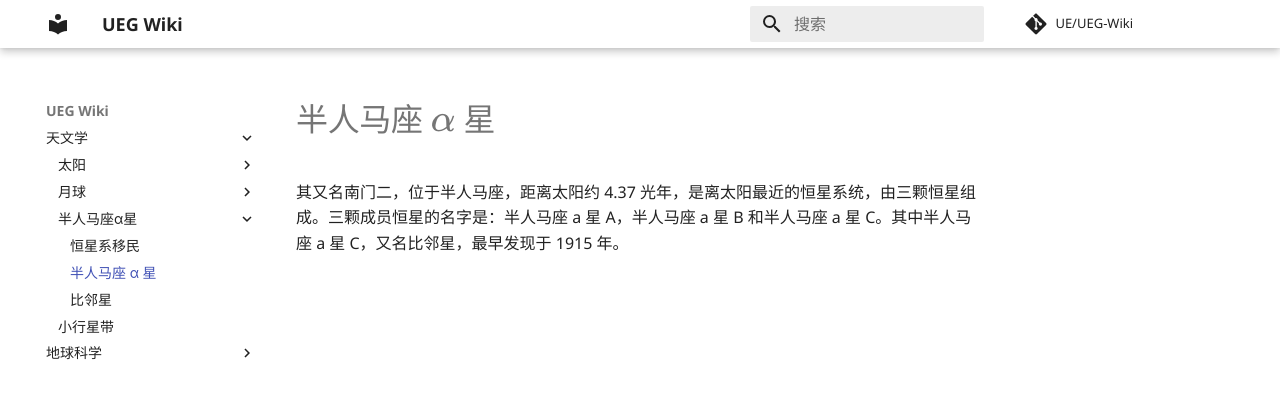
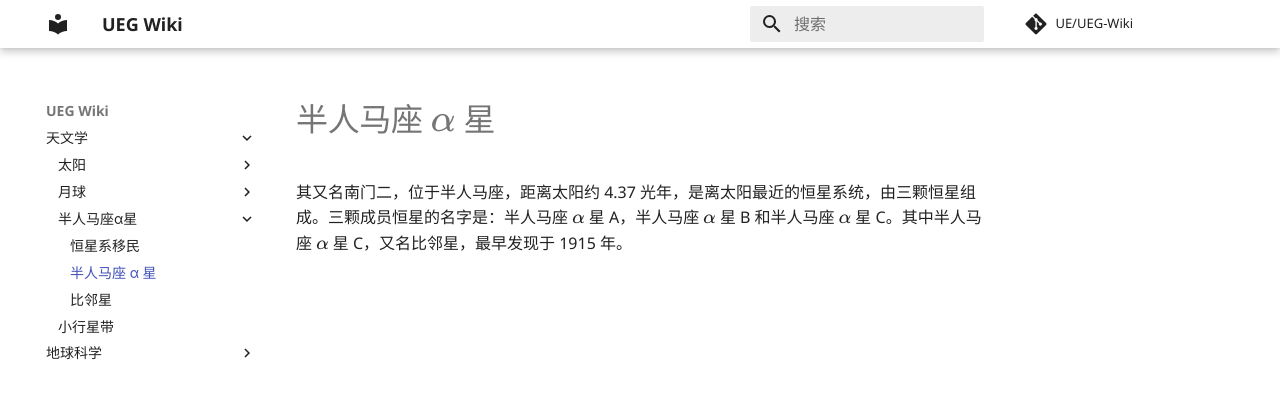
Before and after one commit to UnitedEarths/UEG-WIKI, an MkDocs documentation site: the page built from docs/astronomy/alpha-centauri/alpha-centauri.md, in a window 1280 px wide. Shown: the top 399 px of the page. Built offline with MkDocs 1.6.1 and Material for MkDocs 9.7.7, drawn with Linux system fonts in a browser that asks for light colours; formulas are drawn with MathJax 3; comment, search, counter and statistics services are not loaded.

```diff
--- a/docs/astronomy/alpha-centauri/alpha-centauri.md
+++ b/docs/astronomy/alpha-centauri/alpha-centauri.md
@@ -2,4 +2,4 @@ title: 半人马座 α 星
 
 # 半人马座 $α$ 星
 
-其又名南门二，位于半人马座，距离太阳约 4.37 光年，是离太阳最近的恒星系统，由三颗恒星组成。三颗成员恒星的名字是：半人马座 a 星 A，半人马座 a 星 B 和半人马座 a 星 C。其中半人马座 a 星 C，又名比邻星，最早发现于 1915 年。
+其又名南门二，位于半人马座，距离太阳约 4.37 光年，是离太阳最近的恒星系统，由三颗恒星组成。三颗成员恒星的名字是：半人马座 $α$ 星 A，半人马座 $α$ 星 B 和半人马座 $α$ 星 C。其中半人马座 $α$ 星 C，又名比邻星，最早发现于 1915 年。
```
